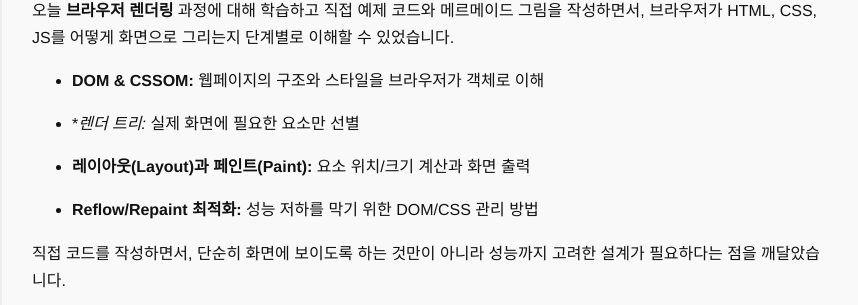
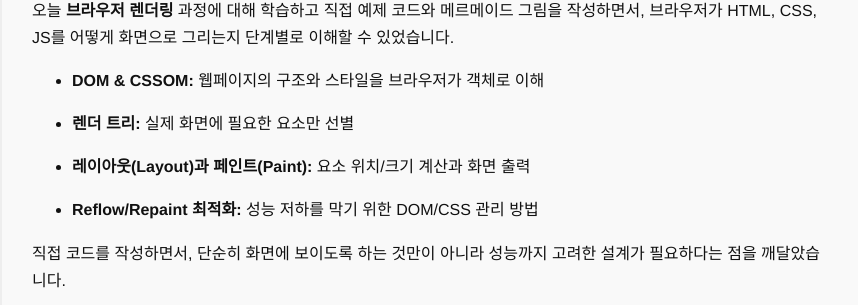
Before and after one commit to qwezxc3810/qwezxc3810.github.io, a Jekyll site: the page built from _posts/2025-09-18-04.md, in a window 1280 px wide and 900 px high, scrolled down 3464 px. Shown: the part 271-576 px from the top of the window, without its empty margins (218-1076 px from the left). Built offline with Jekyll 4.4.1, drawn with Linux system fonts in a browser that asks for light colours.

Commit message:
오타 수정

```diff
--- a/_posts/2025-09-18-04.md
+++ b/_posts/2025-09-18-04.md
@@ -110,7 +110,7 @@ categories: dev
 
 - **DOM & CSSOM:** 웹페이지의 구조와 스타일을 브라우저가 객체로 이해
 
-- \*_렌더 트리:_ 실제 화면에 필요한 요소만 선별
+- **렌더 트리:** 실제 화면에 필요한 요소만 선별
 
 - **레이아웃(Layout)과 페인트(Paint):** 요소 위치/크기 계산과 화면 출력
 
```
